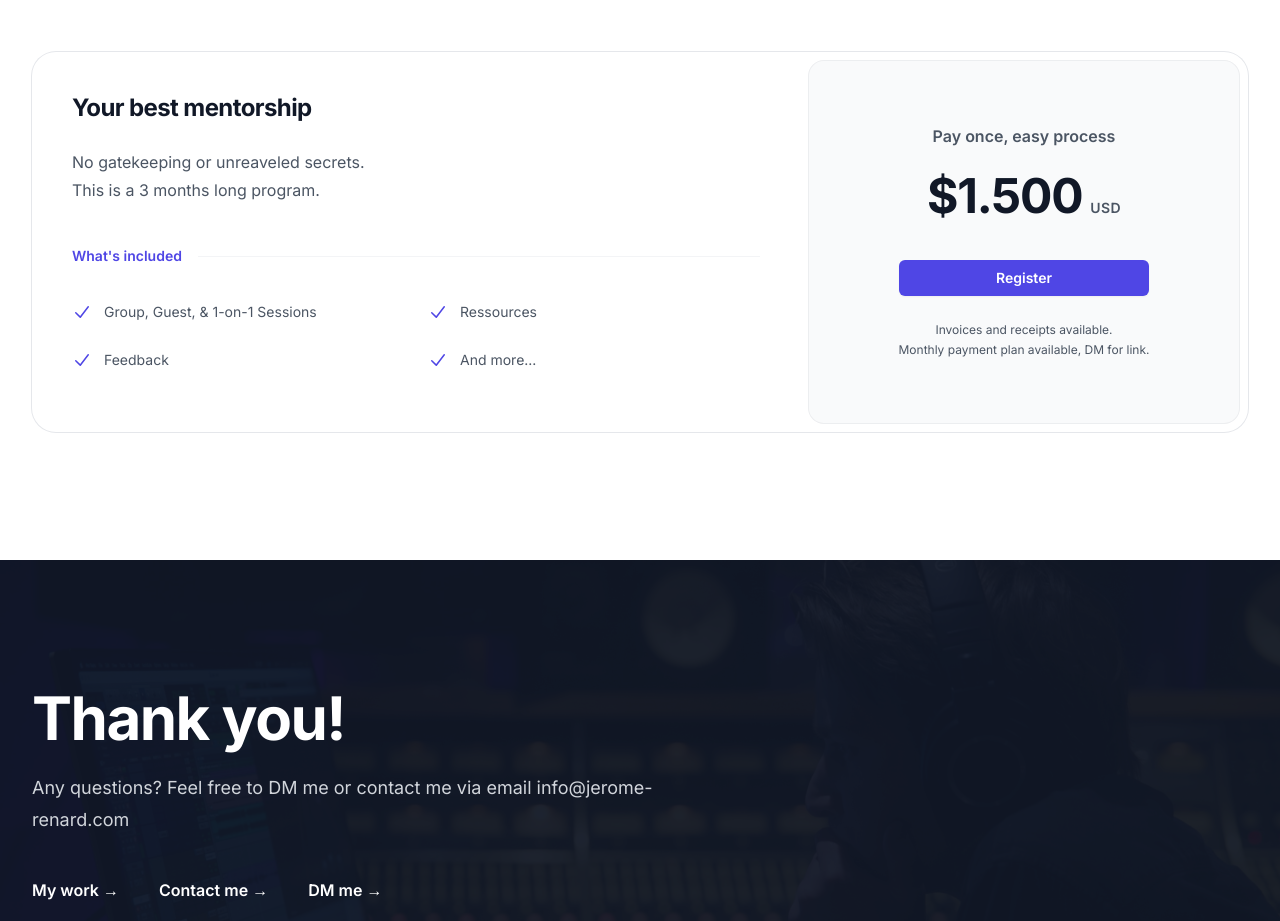
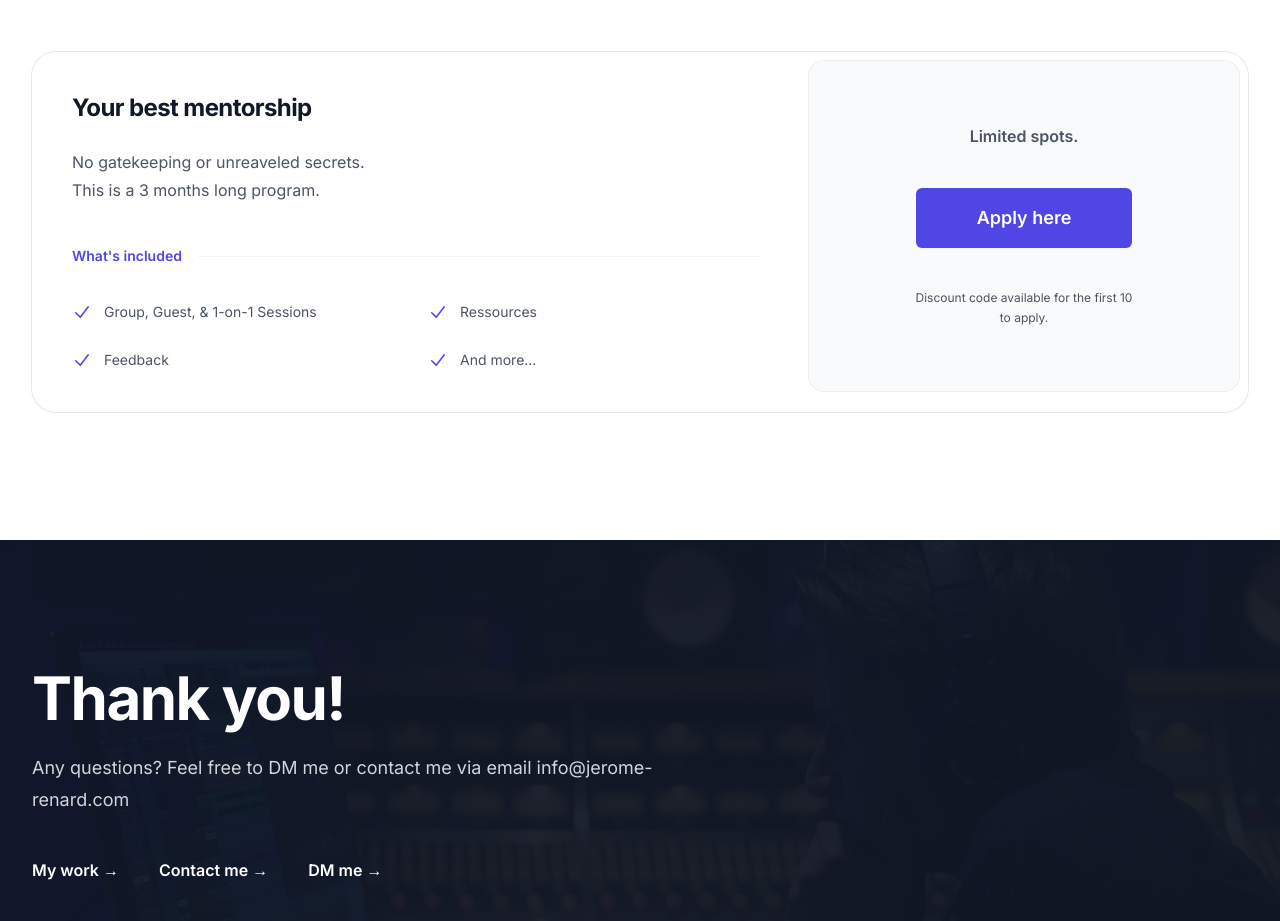
Before and after one commit to jeromerenard/jeromerenard, a Next.js app: page /program in a window 1280 px wide. Shown: the part 3180-4101 px from the top of the page. Built offline with nearby package versions, Linux system fonts and the light colour scheme.

Commit message:
v.0.4.2
update program page - changed price to form

```diff
--- a/src/pages/program/price.tsx
+++ b/src/pages/program/price.tsx
@@ -44,21 +44,17 @@ export default function Price() {
           <div className="-mt-2 p-2 lg:mt-0 lg:w-full lg:max-w-md lg:flex-shrink-0">
             <div className="rounded-2xl bg-gray-50 py-10 text-center ring-1 ring-inset ring-gray-900/5 lg:flex lg:flex-col lg:justify-center lg:py-16">
               <div className="mx-auto max-w-xs px-8">
-                <p className="text-base font-semibold text-gray-600">Pay once, easy process</p>
-                <p className="mt-6 flex items-baseline justify-center gap-x-2">
+                <p className="text-base font-semibold text-gray-600">Limited spots.</p>
 
-                  <span className="text-5xl font-bold tracking-tight text-gray-900">$1.500</span>
-                  <span className="text-sm font-semibold leading-6 tracking-wide text-gray-600">USD</span>
-                </p>
                 <a
-                  href="https://buy.stripe.com/5kA6r37FOd2C6gUeV0" target='_blank'
-                  className="mt-10 block w-full rounded-md bg-indigo-600 px-3 py-2 text-center text-sm font-semibold text-white shadow-sm hover:bg-indigo-500 focus-visible:outline focus-visible:outline-2 focus-visible:outline-offset-2 focus-visible:outline-indigo-600"
+                  href="https://forms.gle/pEq6mc5u3dM4bzY37" target='_blank'
+                  className="mt-10 block w-full rounded-md bg-indigo-600 px-3 py-4 text-center text-lg font-semibold text-white shadow-sm hover:bg-indigo-500 focus-visible:outline focus-visible:outline-2 focus-visible:outline-offset-2 focus-visible:outline-indigo-600"
                 >
-                  Register
+                  Apply here
                 </a>
-                <p className="mt-6 text-xs leading-5 text-gray-600">
-                  Invoices and receipts available. <br />
-                  Monthly payment plan available, DM for link.
+                <p className="mt-10 text-xs leading-5 text-gray-600">
+                  Discount code available for the first 10<br />
+                  to apply.
                 </p>
               </div>
 
@@ -69,3 +65,16 @@ export default function Price() {
     </div>
   )
 }
+
+/*
+          <p className="mt-6 flex items-baseline justify-center gap-x-2">
+
+                  <span className="text-5xl font-bold tracking-tight text-gray-900">$1.500</span>
+                  <span className="text-sm font-semibold leading-6 tracking-wide text-gray-600">USD</span>
+                </p>
+
+
+                  Invoices and receipts available. <br />
+                  Monthly payment plan available, DM for link.
+
+                */
```
